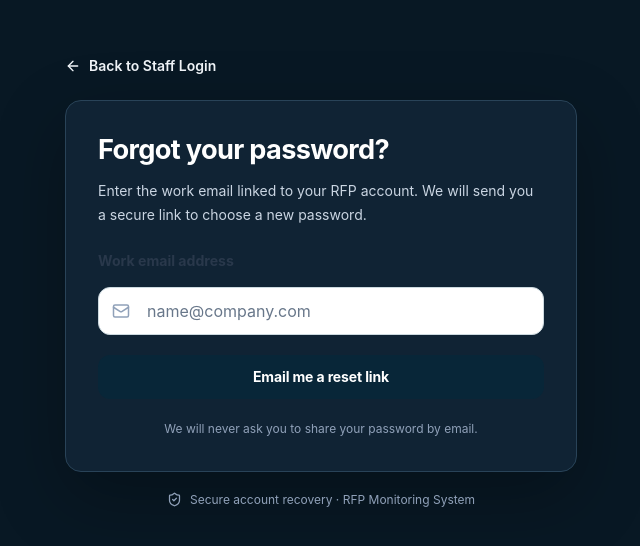
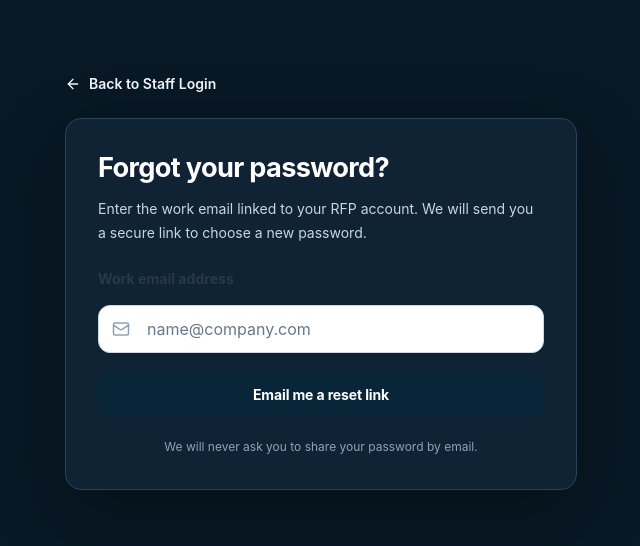
Before and after one commit to blimpMac/RFPProject, a React (Vite) app: page /admin/forgot-password in a window 1280 px wide. Shown: the part 118-664 px from the top of the page, without its empty margins (319-959 px from the left). Built offline with nearby package versions, Linux system fonts and the light colour scheme; no server answers.

Commit message:
fix(auth): remove recovery page footer

```diff
--- a/src/pages/PasswordRecoveryPage.tsx
+++ b/src/pages/PasswordRecoveryPage.tsx
@@ -1,6 +1,6 @@
 import { useState, type ReactNode } from 'react';
 import { Link } from 'react-router-dom';
-import { ArrowLeft, CheckCircle2, Eye, EyeOff, Mail, ShieldCheck } from 'lucide-react';
+import { ArrowLeft, CheckCircle2, Eye, EyeOff, Mail } from 'lucide-react';
 import { Button, Spinner } from '../components/ui';
 import { supabase } from '../lib/supabase';
 
@@ -39,10 +39,6 @@ function RecoveryLayout({
             {children}
           </div>
         </section>
-        <div className="mt-5 flex min-w-0 flex-wrap items-center justify-center gap-2 text-center text-xs text-slate-400">
-          <ShieldCheck size={15} aria-hidden="true" />
-          Secure account recovery · RFP Monitoring System
-        </div>
       </div>
     </main>
   );
```
